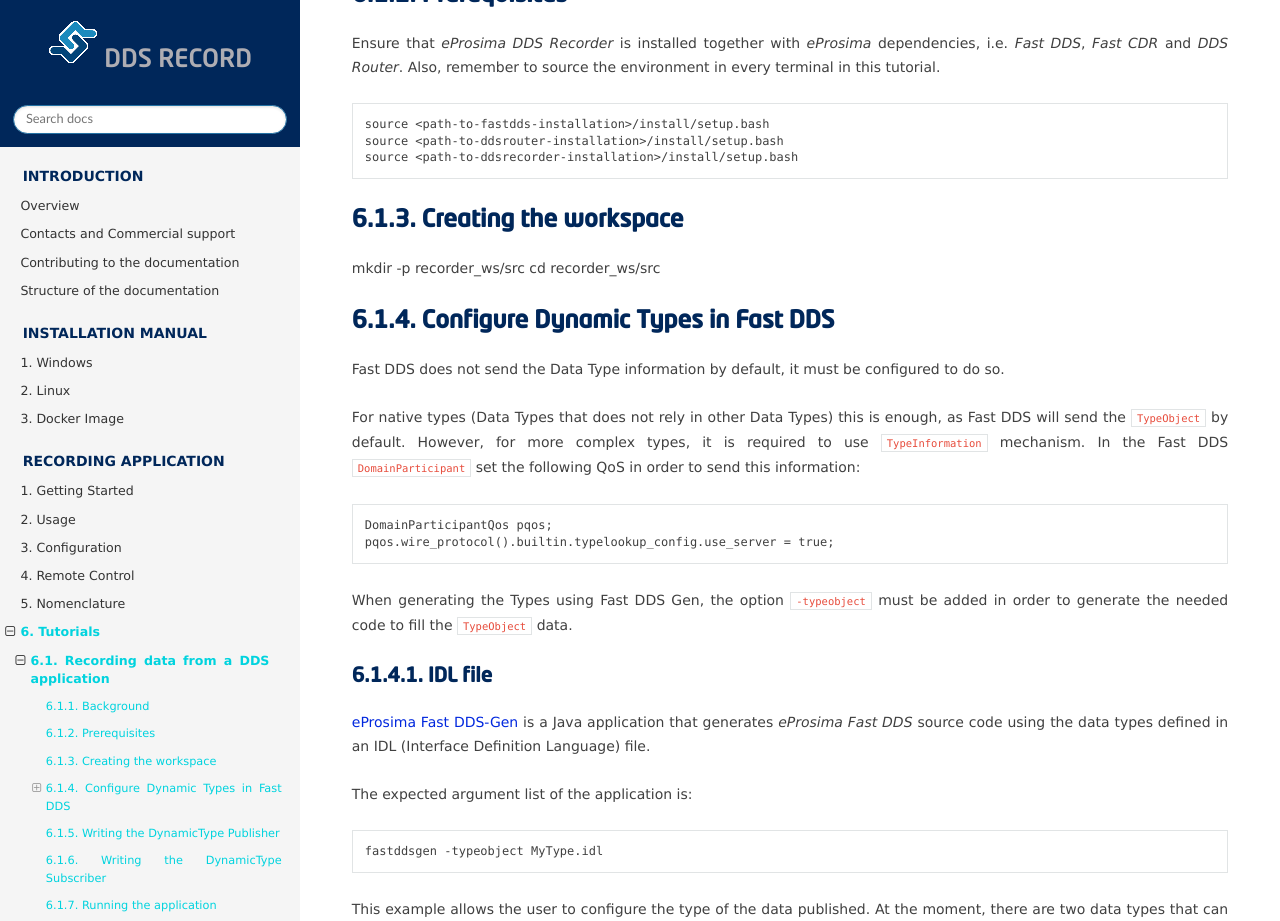
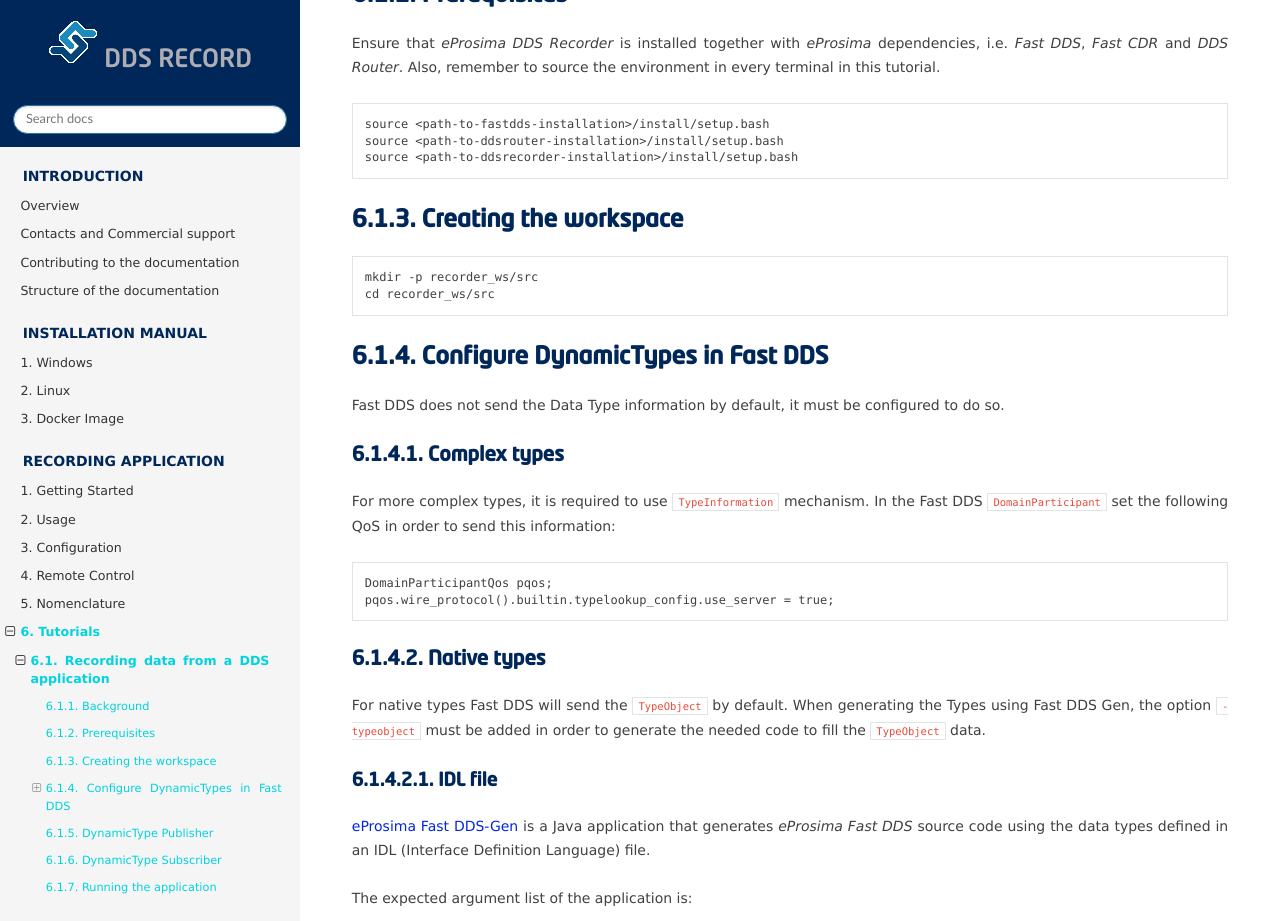
Before and after one commit to eProsima/DDS-Record-Replay, a Sphinx documentation site: the page built from docs/rst/recording/tutorials/basic_example.rst, in a window 1280 px wide and 1400 px high, scrolled down 655 px. Shown: the top 921 px of the window. Built offline with Sphinx 7.4.7 and the Read the Docs theme 2.0.0, drawn with Linux system fonts in a browser that asks for light colours; the version number could not be read and is left out; some of the changed text lies outside the part shown.

Commit message:
Update tutorial
Signed-off-by: Irene Bandera <irenebandera@eprosima.com>

```diff
--- a/docs/rst/recording/tutorials/basic_example.rst
+++ b/docs/rst/recording/tutorials/basic_example.rst
@@ -37,26 +37,35 @@
 Creating the workspace
 **********************
 
-mkdir -p recorder_ws/src
-cd recorder_ws/src
+.. code-block:: bash
 
-***********************************
-Configure Dynamic Types in Fast DDS
-***********************************
+    mkdir -p recorder_ws/src
+    cd recorder_ws/src
+
+**********************************
+Configure DynamicTypes in Fast DDS
+**********************************
 
 Fast DDS does not send the Data Type information by default, it must be configured to do so.
 
-For native types (Data Types that does not rely in other Data Types) this is enough, as Fast DDS will send the ``TypeObject`` by default. However, for more complex types, it is required to use ``TypeInformation`` mechanism. In the Fast DDS ``DomainParticipant`` set the following QoS in order to send this information:
+Complex types
+============
+
+For more complex types, it is required to use ``TypeInformation`` mechanism. In the Fast DDS ``DomainParticipant`` set the following QoS in order to send this information:
 
 .. code-block:: bash
 
     DomainParticipantQos pqos;
     pqos.wire_protocol().builtin.typelookup_config.use_server = true;
 
+Native types
+============
+
+For native types Fast DDS will send the ``TypeObject`` by default.
 When generating the Types using Fast DDS Gen, the option ``-typeobject`` must be added in order to generate the needed code to fill the ``TypeObject`` data.
 
 IDL file
-========
+--------
 
 `eProsima Fast DDS-Gen <https://fast-dds.docs.eprosima.com/en/latest/fastddsgen/introduction/introduction.html>`_ is a Java application that generates *eProsima Fast DDS* source code using the data types defined in an IDL (Interface Definition Language) file.
 
@@ -69,11 +78,13 @@
 This example allows the user to configure the type of the data published.
 At the moment, there are two data types that can be used in this example:
 
-``HelloWorld``
+* ``HelloWorld``
+
 .. literalinclude:: /../resources/dds/TypeLookupService/types/hello_world/HelloWorld.idl
     :language: IDL
 
-``Complete``
+* ``Complete``
+
 .. literalinclude:: /../resources/dds/TypeLookupService/types/complete/Complete.idl
     :language: IDL
 
@@ -81,14 +92,14 @@
 This tutorial will use the ``HelloWorld`` message.
 
 *********************************
-Writing the DynamicType Publisher
+DynamicType Publisher
 *********************************
 
 This is the C++ source code for the application. This source code can also be found `here <https://github.com/eProsima/DDS-Recorder/blob/main/resources/dds/TypeLookupService/TypeLookupServicePublisher.cpp>`_.
 
-**********************************
-Writing the DynamicType Subscriber
-**********************************
+**********************
+DynamicType Subscriber
+**********************
 
 This is the C++ source code for the application. This source code can also be found `here <https://github.com/eProsima/DDS-Recorder/blob/main/resources/dds/TypeLookupService/TypeLookupServicePublisher.cpp>`_.
 
@@ -104,17 +115,20 @@
 At this point the project is ready for building, compiling and running the application. From the base workspace directory (recorder_ws), run the following command:
 
 .. code-block:: bash
+
     source install/setup.bash
 
 Open two terminals:
 In the first terminal, run:
 
 .. code-block:: bash
+
     source install/setup.bash
     ./TypeLookupService
 
 In the second terminal, run the DDS Recorder:
 
 .. code-block:: bash
+
     source install/setup.bash
     ddsrecorder
```
